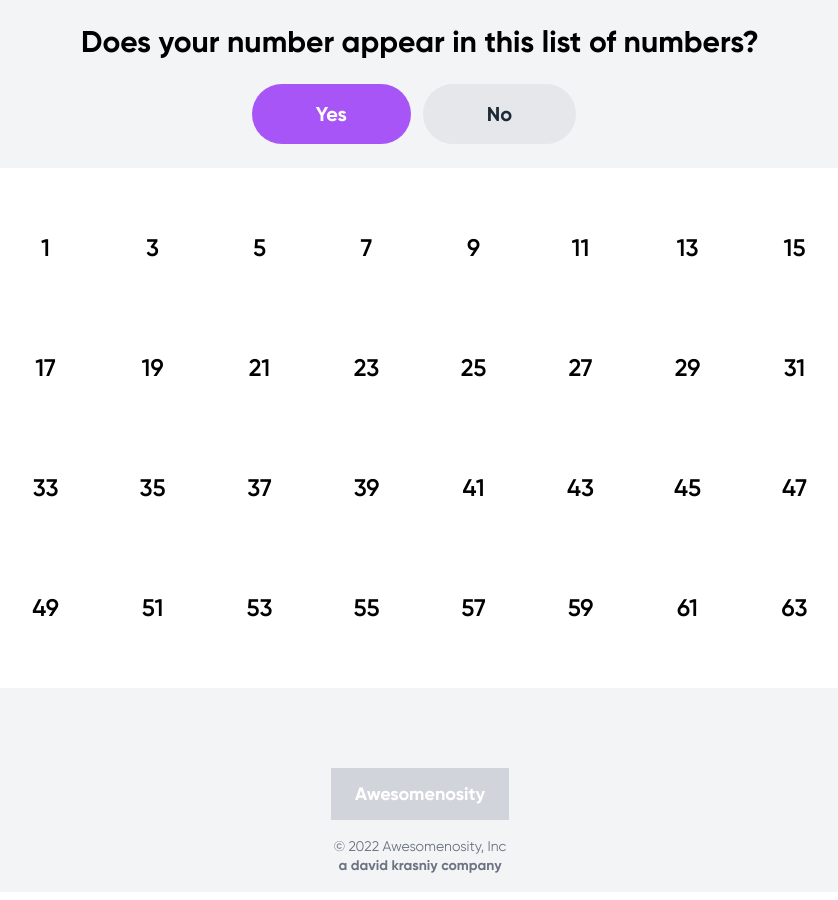
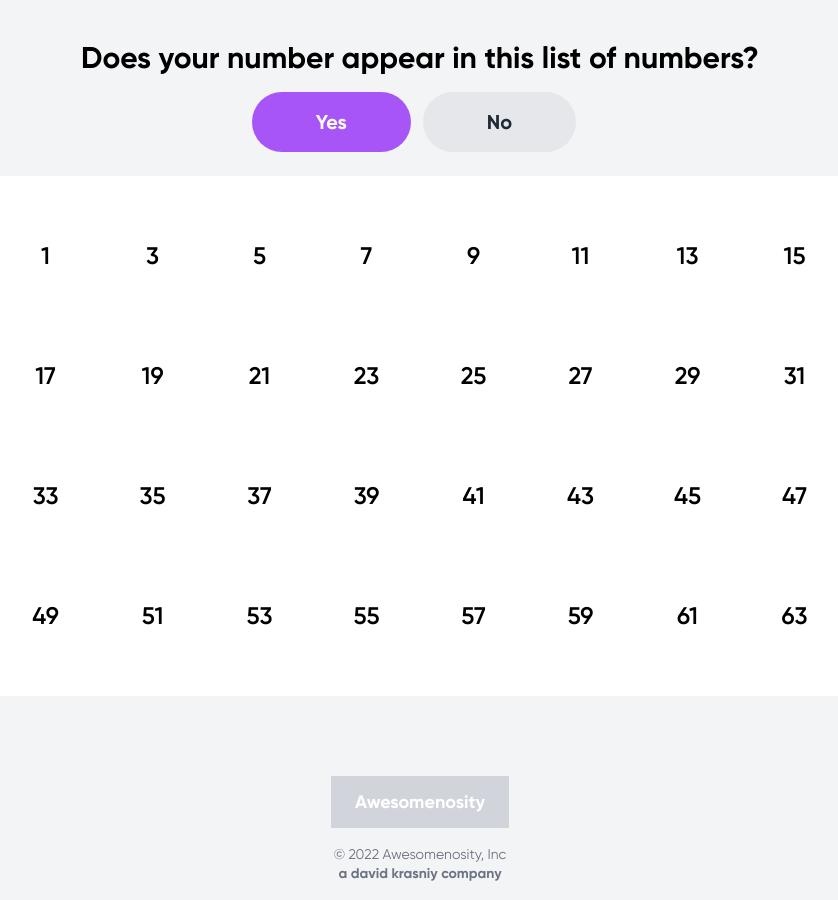
Before and after one commit to dkrasniy/awesomenosity, a Gatsby site: page / in a window 1280 px wide. Both pictures are taken after a click on the button "Begin". Shown: the whole page, without its empty margins (220-1058 px from the left). Built offline with nearby package versions, Linux system fonts and the light colour scheme; Gatsby itself is replaced by a stand-in of ours.

Commit message:
Update mathgame.tsx

```diff
--- a/src/components/mathgame.tsx
+++ b/src/components/mathgame.tsx
@@ -67,9 +67,9 @@ export default function MathGame() {
 
 
 
-        </div> : (screenNumber < 6 ? <> <h2 className='font-bold text-2xl md:text-3xl mt-6 text-center'>Does your number appear in this list of numbers?</h2>
+        </div> : (screenNumber < 6 ? <> <h2 className='p-4 font-bold text-xl md:text-3xl mt-6 text-center'>Does your number appear in this list of numbers?</h2>
 
-            <div className='flex items-center my-6'>
+            <div className='flex items-center mb-6'>
                 <button className='px-16 py-4 font-display bg-purple-500 rounded-full text-white font-bold text-xl mr-3 hover:bg-purple-600 transition-all' onClick={() => handleButtonSelection(true)}>Yes</button>
                 <button className='px-16 py-4  font-display bg-gray-200 rounded-full text-gray-800 font-bold text-xl mr-3 hover:bg-gray-300 transition-all' onClick={() => handleButtonSelection(false)}>No</button>
             </div><div className='grid grid-cols-8 gap-6 max-w-4xl mx-auto font-display font-semibold text-2xl bg-white p-8'>
@@ -80,7 +80,7 @@ export default function MathGame() {
 
                 <button className='px-16 py-4  font-display bg-gray-200 rounded-full text-gray-800 font-bold text-xl mr-3 hover:bg-gray-300 transition-all' onClick={() => { setGameStarted(false); setGuess(0); setScreenNumber(0); setScreenNumber(0); setNumberPresentOnPage([0, 0, 0, 0, 0, 0]) }}>Play Again</button>
 
-<p className='text-sm text-gray-700 font-display p-6 text-center '>Huge shout out to Professor <b>Jay Cummings</b> for generously sharing his magic!</p>
+<p className='text-sm text-gray-700 font-display p-6 text-center '>Huge shout out to Professor <b>Jay Cummings</b>!</p>
             </div>)}
 
 
```
